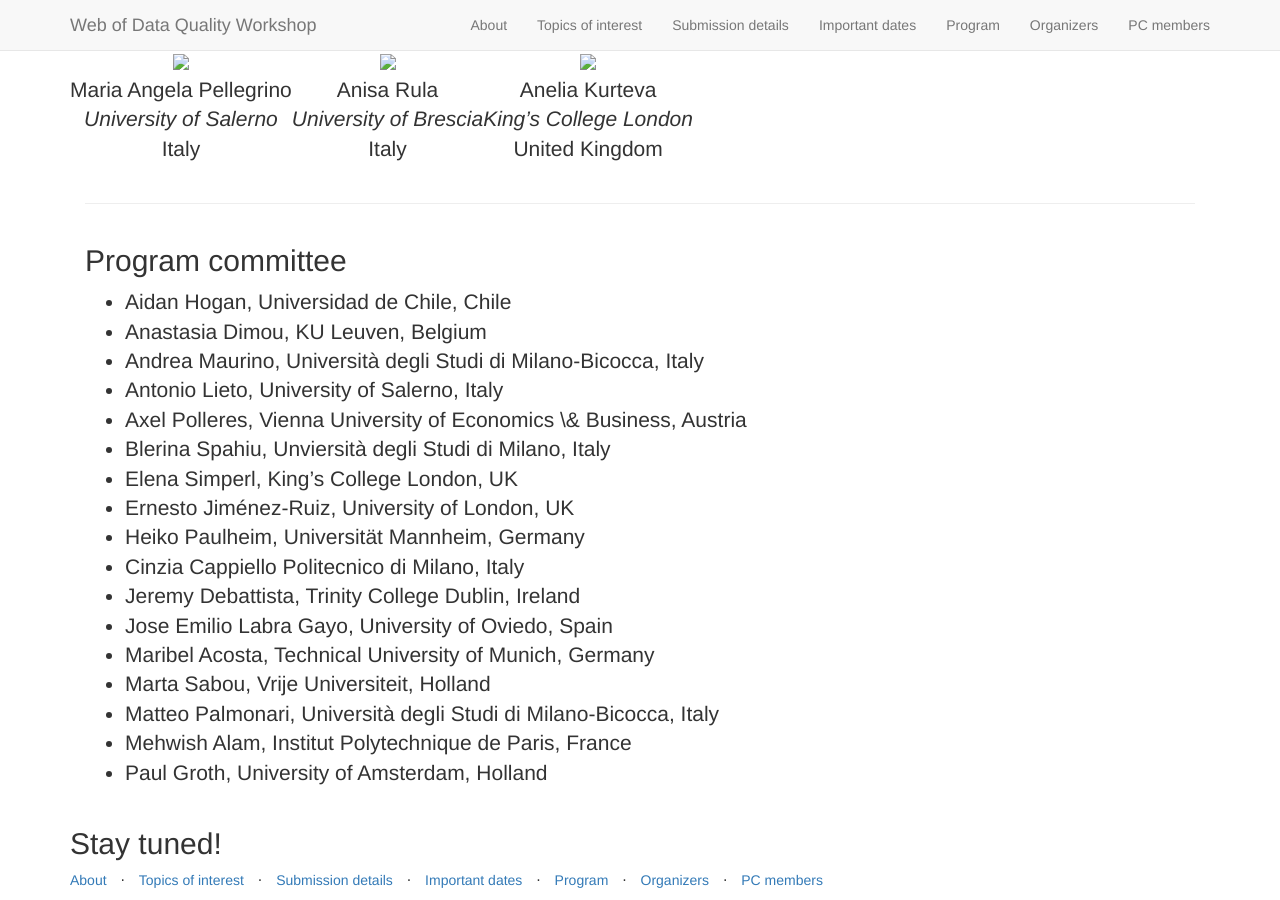
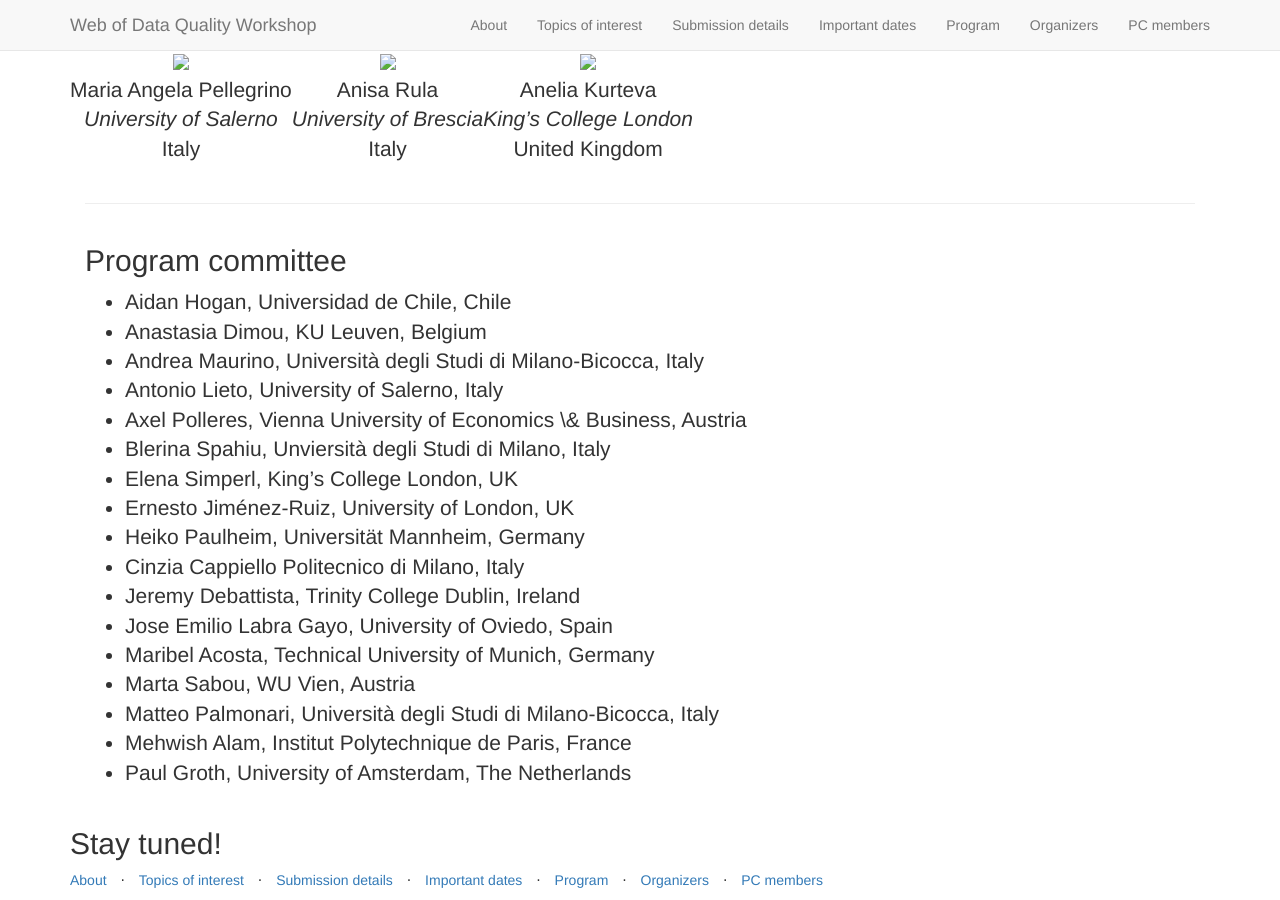
Before and after one commit to dataqualityws/dataqualityws.github.io, a Jekyll site: the page built from _posts/2023-12-06-committee.markdown, in a window 1280 px wide and 900 px high, scrolled down 1919 px. Built offline with Jekyll 4.4.1, drawn with Linux system fonts in a browser that asks for light colours; nearby versions of some CDN libraries; library files that are not in the unit come from our copies.

Commit message:
Fix PC names

```diff
--- a/_posts/2023-12-06-committee.markdown
+++ b/_posts/2023-12-06-committee.markdown
@@ -18,7 +18,7 @@ tag: pc
 - Jeremy Debattista, Trinity College Dublin, Ireland
 - Jose Emilio Labra Gayo, University of Oviedo, Spain
 - Maribel Acosta, Technical University of Munich, Germany
-- Marta Sabou, Vrije Universiteit, Holland
+- Marta Sabou, WU Vien, Austria
 - Matteo Palmonari, Università degli Studi di Milano-Bicocca, Italy
 - Mehwish Alam, Institut Polytechnique de Paris, France
-- Paul Groth, University of Amsterdam, Holland
+- Paul Groth, University of Amsterdam, The Netherlands
```
